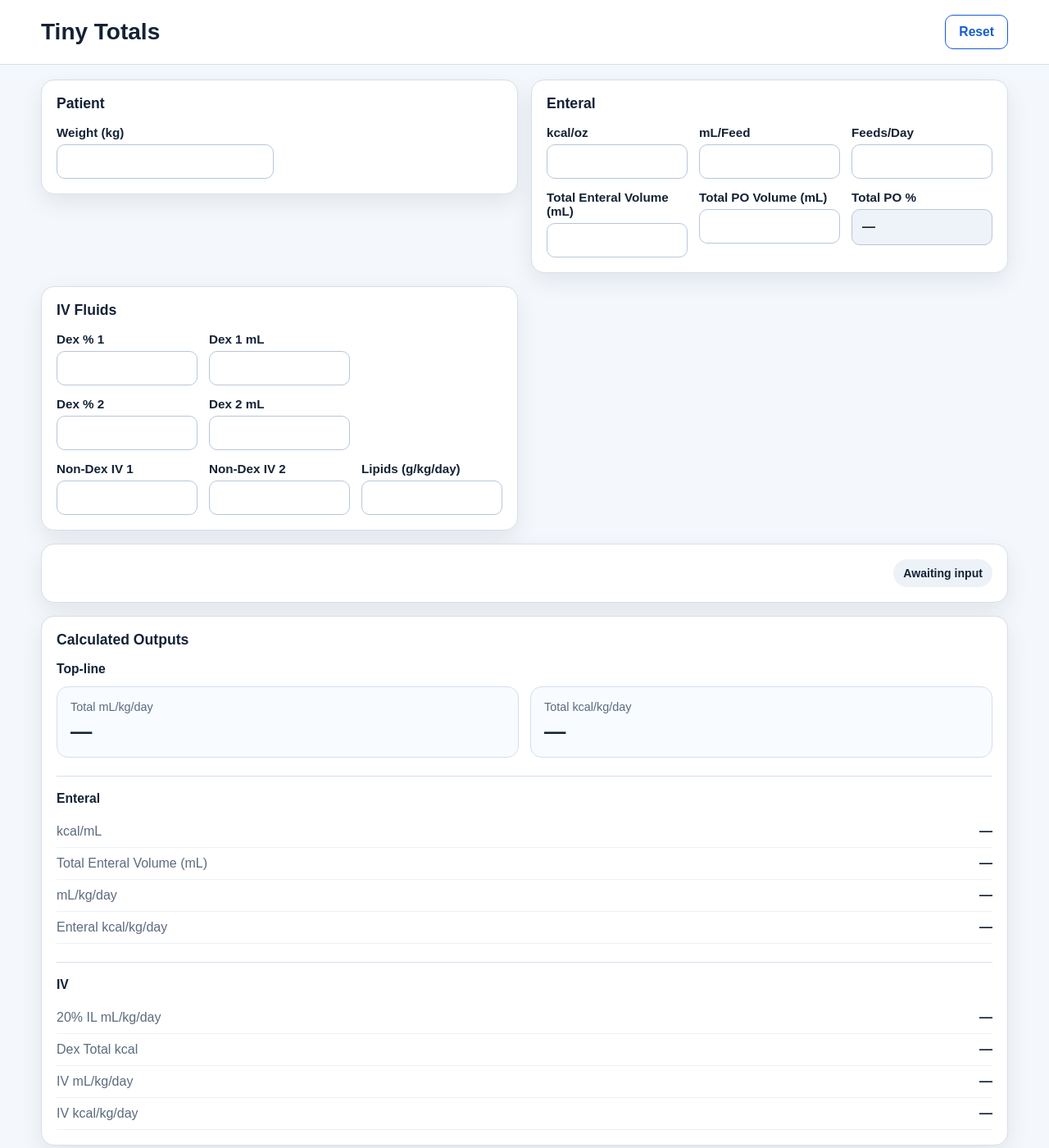
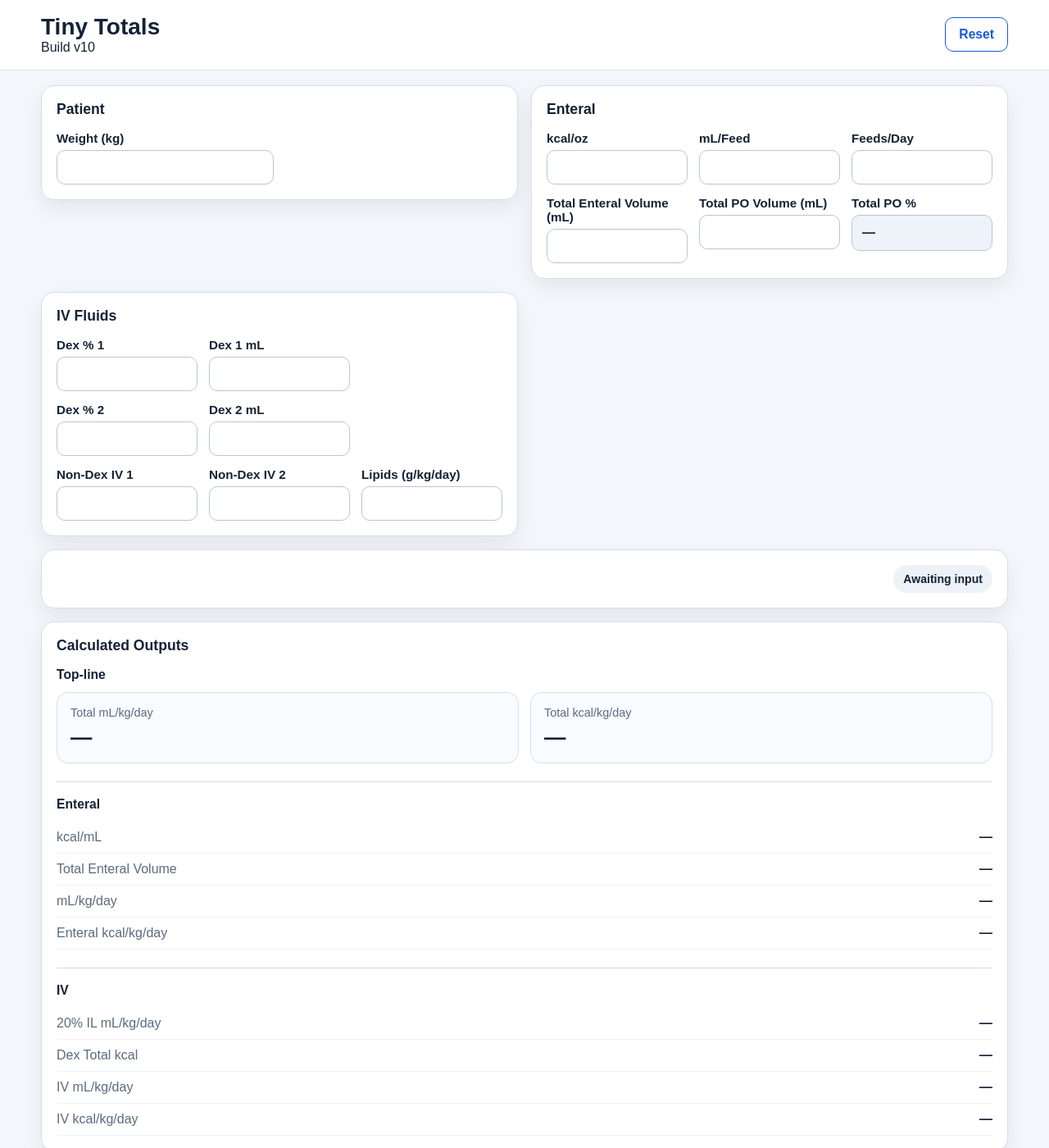
Before and after one commit to DonkeyTeeth-Hub/Tiny-Totals, a plain HTML site: page index.html in a window 1280 px wide. Shown: the top 1400 px of the page at 82% size. Drawn offline with Linux system fonts and the light colour scheme.

Commit message:
Update index.html

```diff
--- a/index.html
+++ b/index.html
@@ -17,6 +17,7 @@
     <div class="wrap topbar-inner">
       <div>
         <h1>Tiny Totals</h1>
+        <div class="build-tag">Build v10</div>
       </div>
       <div class="topbar-actions">
         <button id="resetBtn" class="button button-secondary" type="button">Reset</button>
@@ -138,7 +139,7 @@
       <div class="group">
         <h3>Enteral</h3>
         <div class="result-row"><span>kcal/mL</span><strong id="out_kcal_ml">—</strong></div>
-        <div class="result-row"><span>Total Enteral Volume (mL)</span><strong id="out_total_ml_day">—</strong></div>
+        <div class="result-row"><span>Total Enteral Volume</span><strong id="out_total_ml_day">—</strong></div>
         <div class="result-row"><span>mL/kg/day</span><strong id="out_enteral_ml_kg_day">—</strong></div>
         <div class="result-row"><span>Enteral kcal/kg/day</span><strong id="out_enteral_kcal_kg_day">—</strong></div>
       </div>
```
